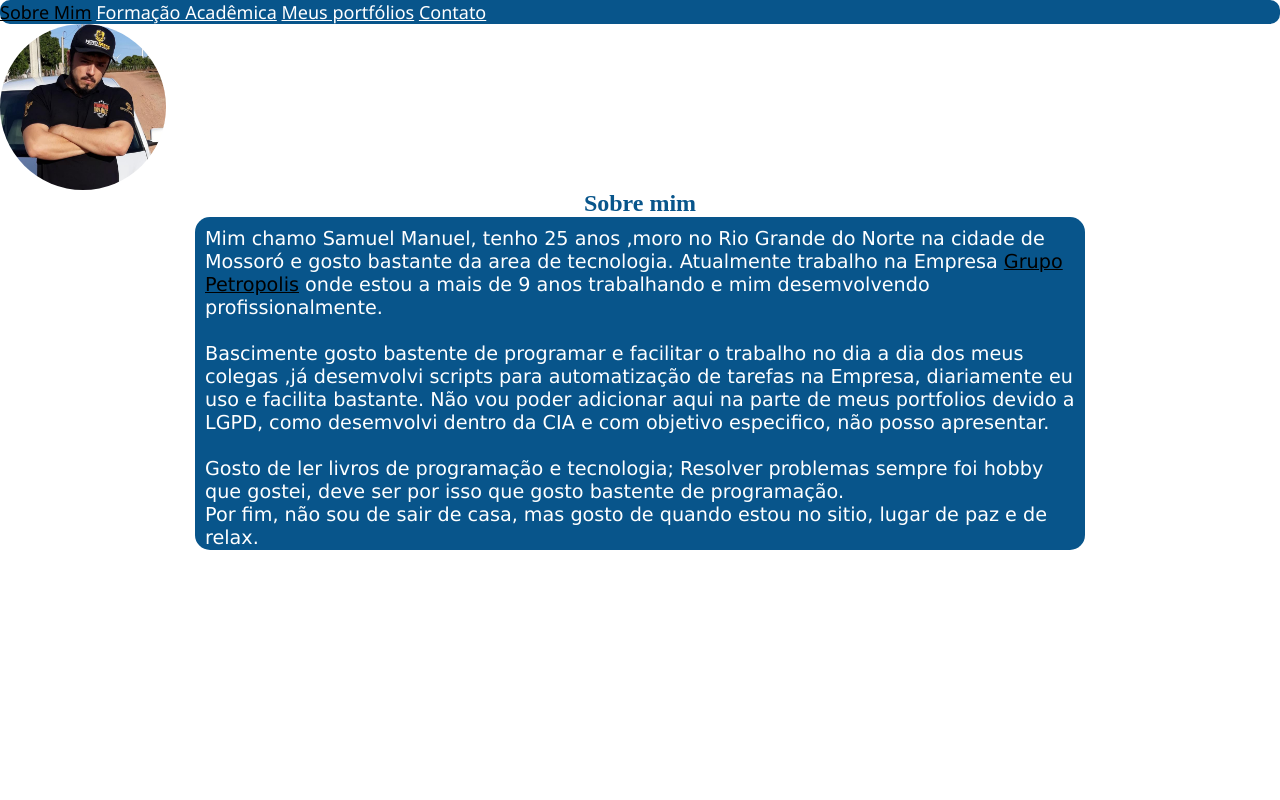
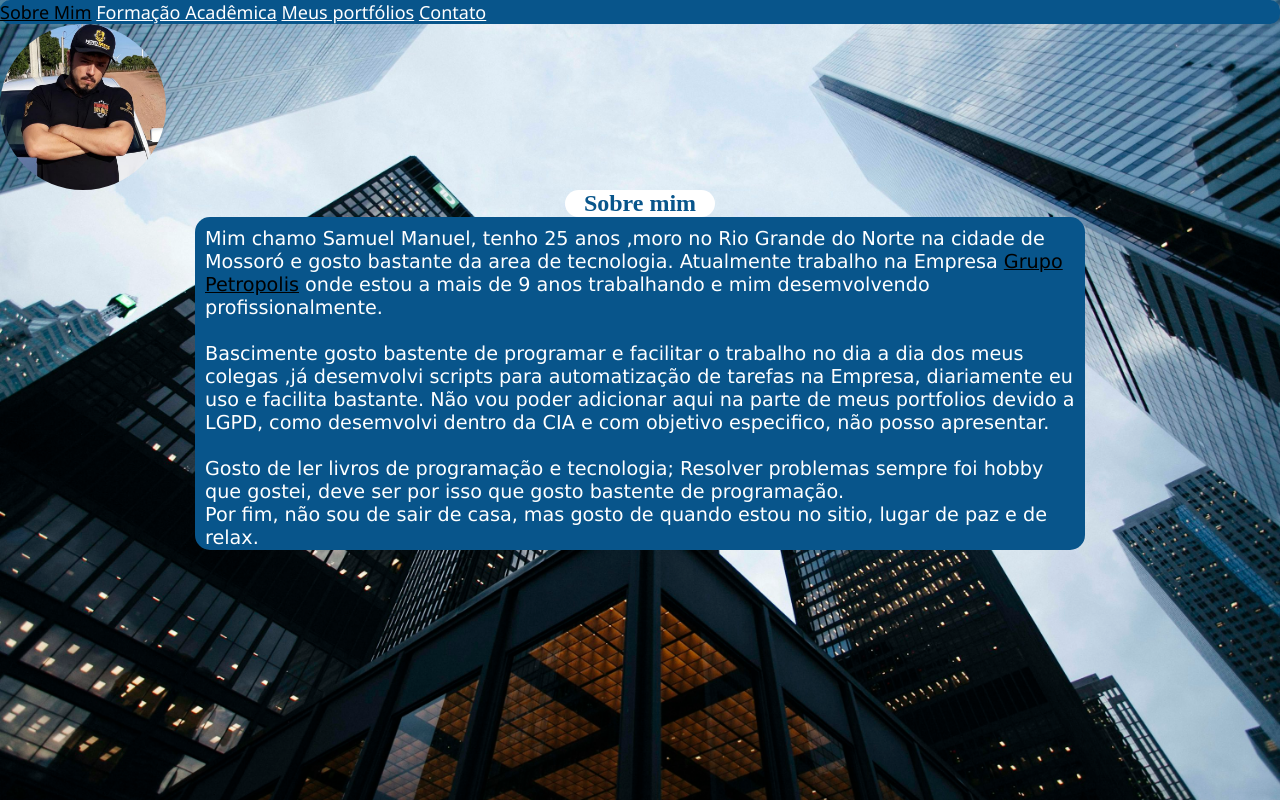
Before and after one commit to Samuel-DEV-RN/page_Samuel3, a plain HTML site: page index.html in a window 1280 px wide. Drawn offline with Linux system fonts and the light colour scheme.

Commit message:
Update index.css
erro de imagem.

```diff
--- a/index.css
+++ b/index.css
@@ -15,7 +15,7 @@
     border-radius: 10px;
 }
 body{
-    background: url(/img/backgroud_index.jpg);
+    background: url(backgroud_index.jpg);
     background-size: cover;
 }
 .nav-bar a{
```
